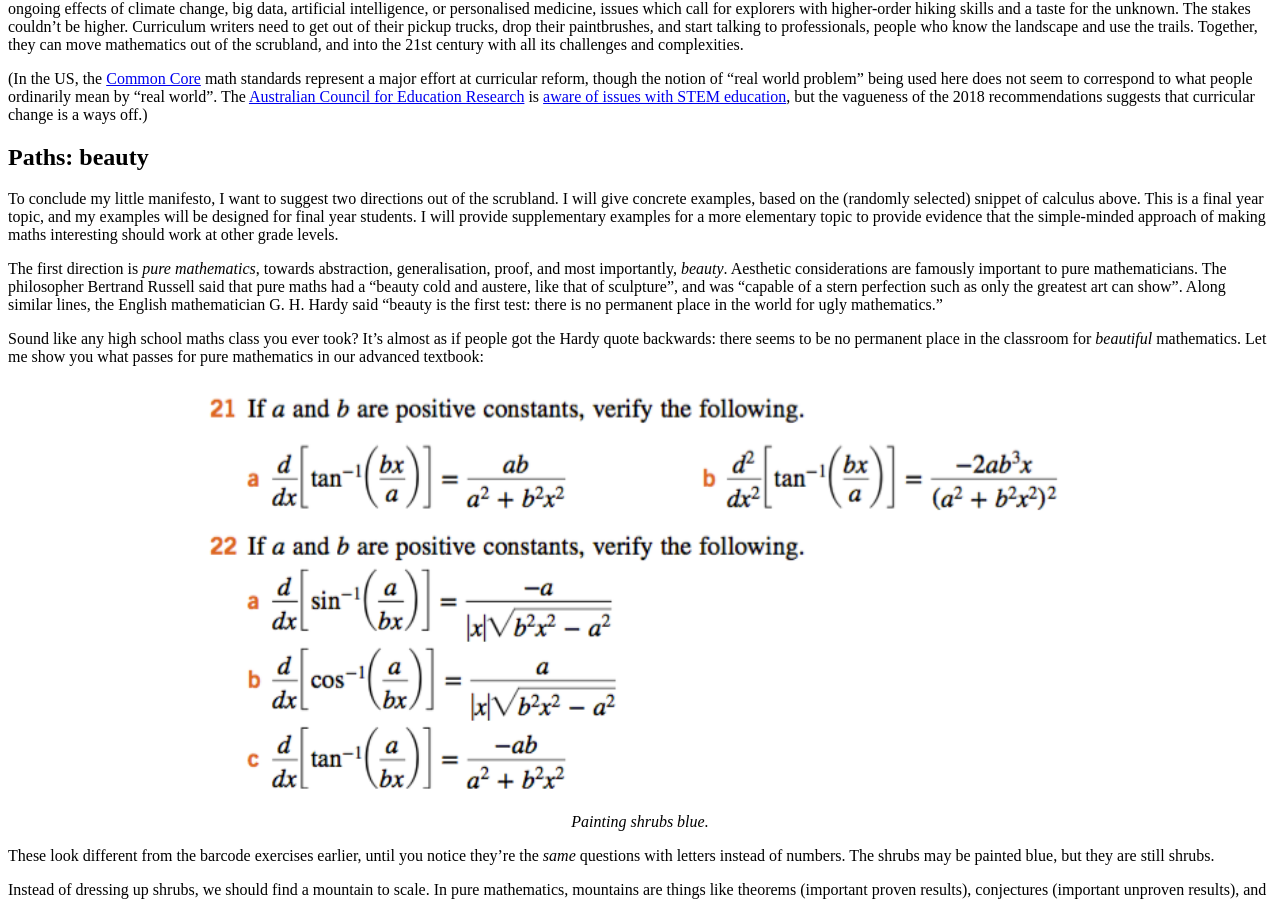
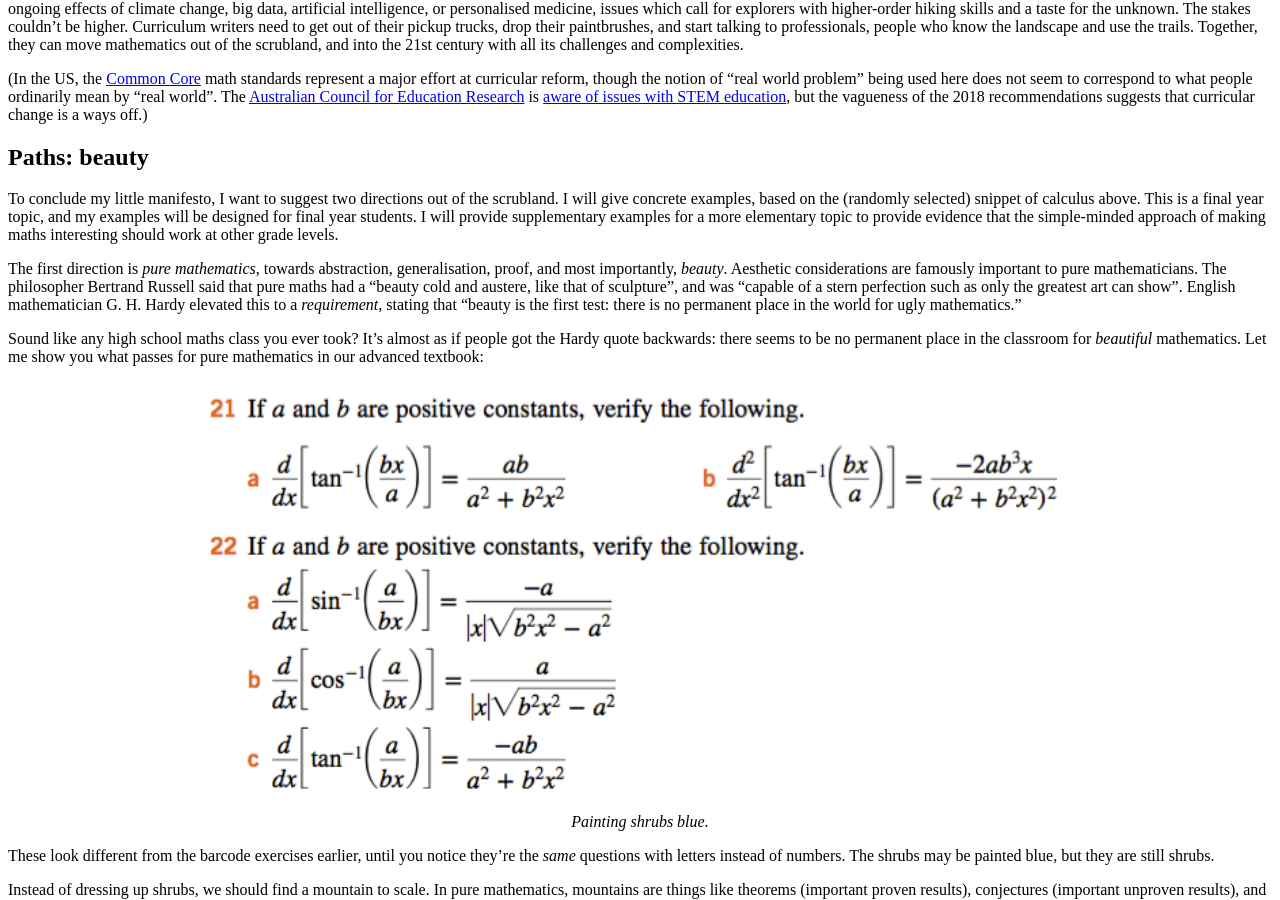
Before and after one commit to hapax/hapax.github.io, a Jekyll site: the page built from assets/teaching.md, in a window 1280 px wide and 900 px high, scrolled down 3120 px. Built offline with Jekyll 4.4.1, drawn with Linux system fonts in a browser that asks for light colours; our own code applies the rules of GitHub Pages for plain Markdown files; formulas are drawn with MathJax 3; a script that is not in the unit is left out.

Commit message:
Update teaching.md

```diff
--- a/assets/teaching.md
+++ b/assets/teaching.md
@@ -225,8 +225,8 @@ Aesthetic considerations are famously important to pure mathematicians.
 The philosopher Bertrand Russell said that pure maths had a "beauty cold
 and austere, like that of sculpture", and was "capable of a stern
 perfection such as only the greatest art can show".
-Along similar lines, the English mathematician G. H. Hardy said
-"beauty is the first test: there is no permanent place in the world
+English mathematician G. H. Hardy elevated this to a *requirement*,
+stating that "beauty is the first test: there is no permanent place in the world
 for ugly mathematics."
 
 Sound like any high school maths class you ever took?
```
